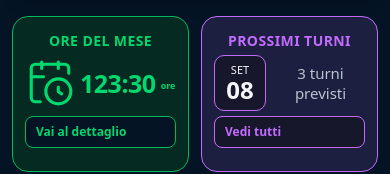
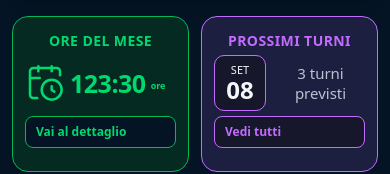
Before and after one commit to MarsOTA/detelder-operator-preview, a React (Vite) app: page /operator in a window 390 px wide. Shown: the part 1235-1409 px from the top of the page. Built offline with nearby package versions, Linux system fonts and the light colour scheme.

Commit message:
Reduce hours icon size by 20 percent

```diff
--- a/src/pages/common/operatorSummaryPreview.css
+++ b/src/pages/common/operatorSummaryPreview.css
@@ -66,9 +66,9 @@
 }
 
 .ore-mese-value-content svg {
-  width: 56px !important;
-  height: 56px !important;
-  flex: 0 0 56px;
+  width: 45px !important;
+  height: 45px !important;
+  flex: 0 0 45px;
 }
 
 .ore-mese-value {
@@ -171,9 +171,9 @@
   }
 
   .ore-mese-value-content svg {
-    width: 50px !important;
-    height: 50px !important;
-    flex-basis: 50px;
+    width: 40px !important;
+    height: 40px !important;
+    flex-basis: 40px;
   }
 
   .ore-mese-value {
```
